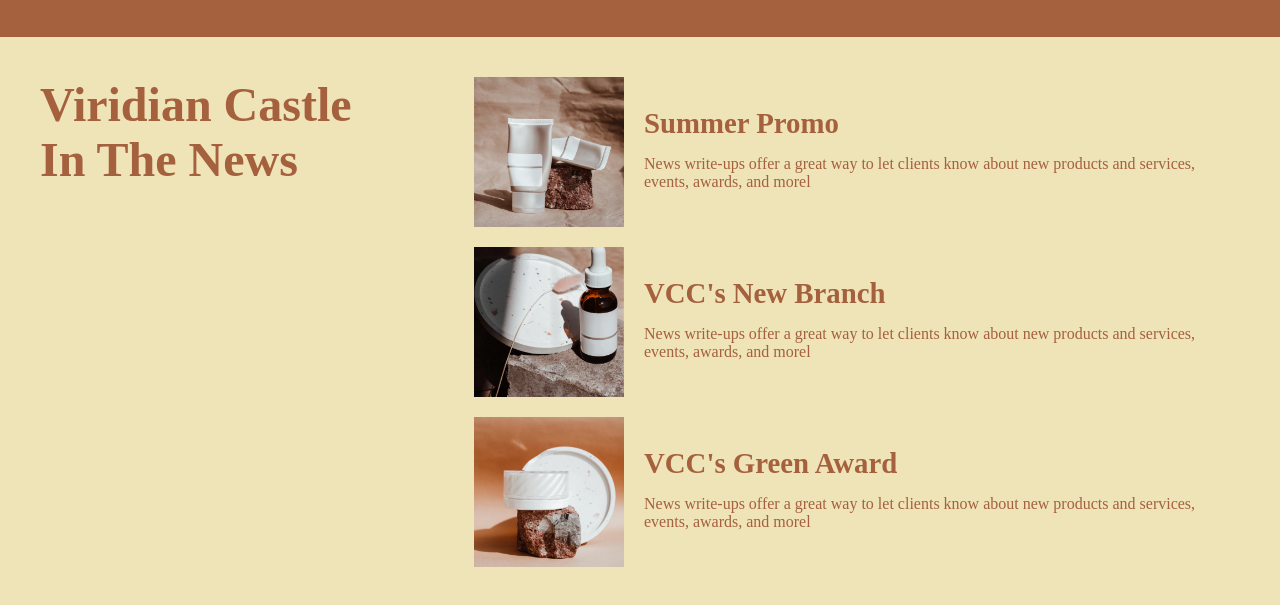
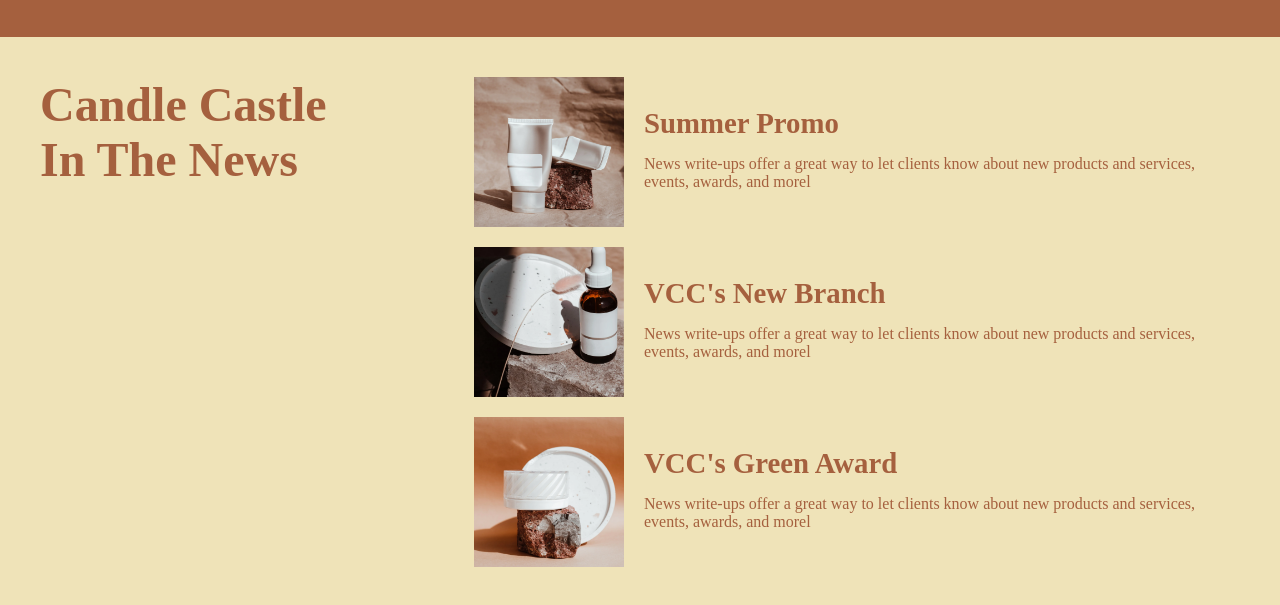
Before and after one commit to angelob120/Candle-Castle-Co, a plain HTML site: page index.html in a window 1280 px wide. Shown: the part 1925-2530 px from the top of the page. Drawn offline with Linux system fonts and the light colour scheme.

Commit message:
fixed index.html

```diff
--- a/index.html
+++ b/index.html
@@ -137,7 +137,7 @@
             <div class="row">
                 <div class="left-column">
                     <!-- Add h1 and h2 titles for the left column -->
-                    <h1>Viridian Castle</h1>
+                    <h1>Candle Castle</h1>
                     <h1>In The News</h1>
                 </div>
                 <div class="right-column">
```
